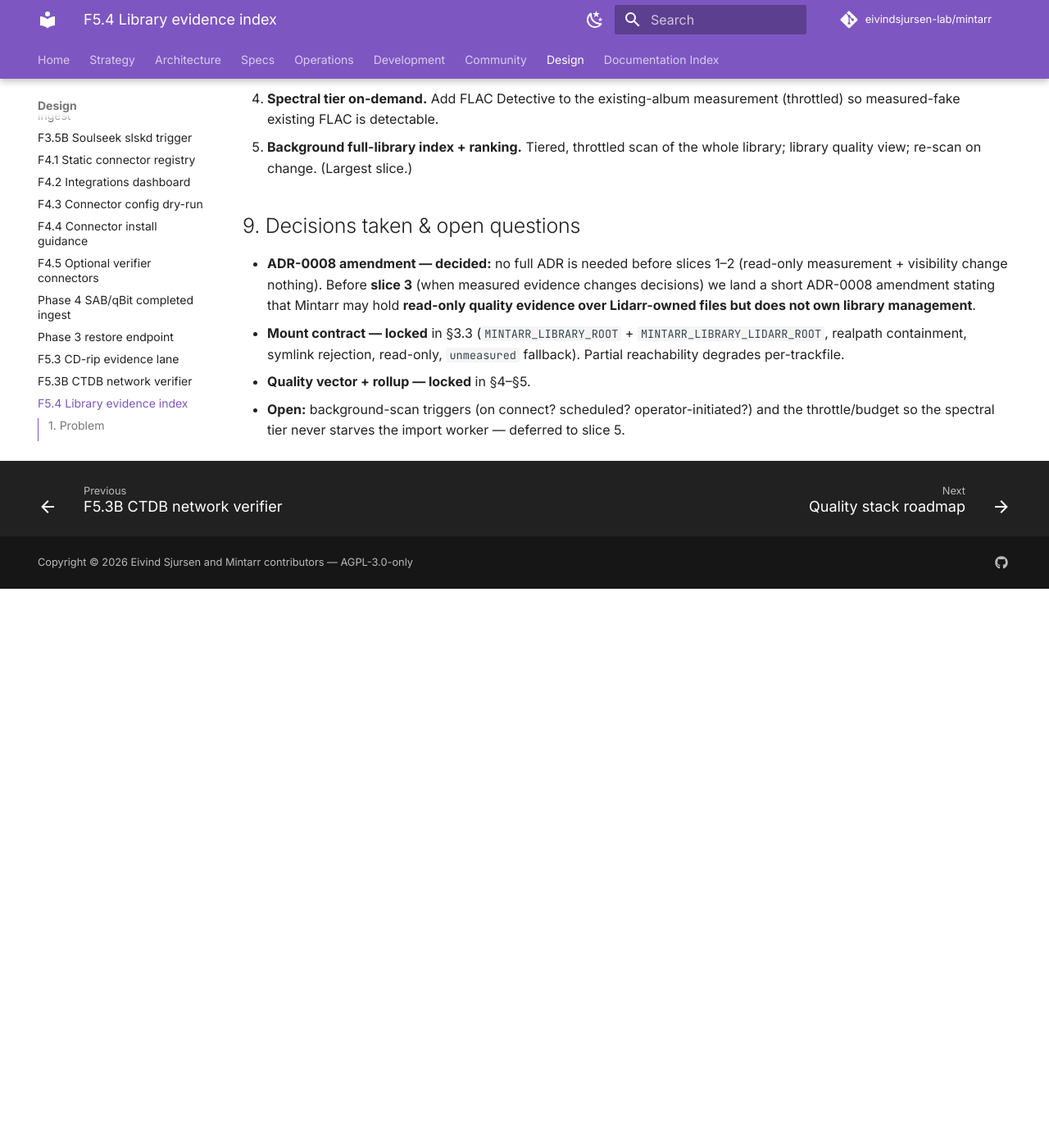
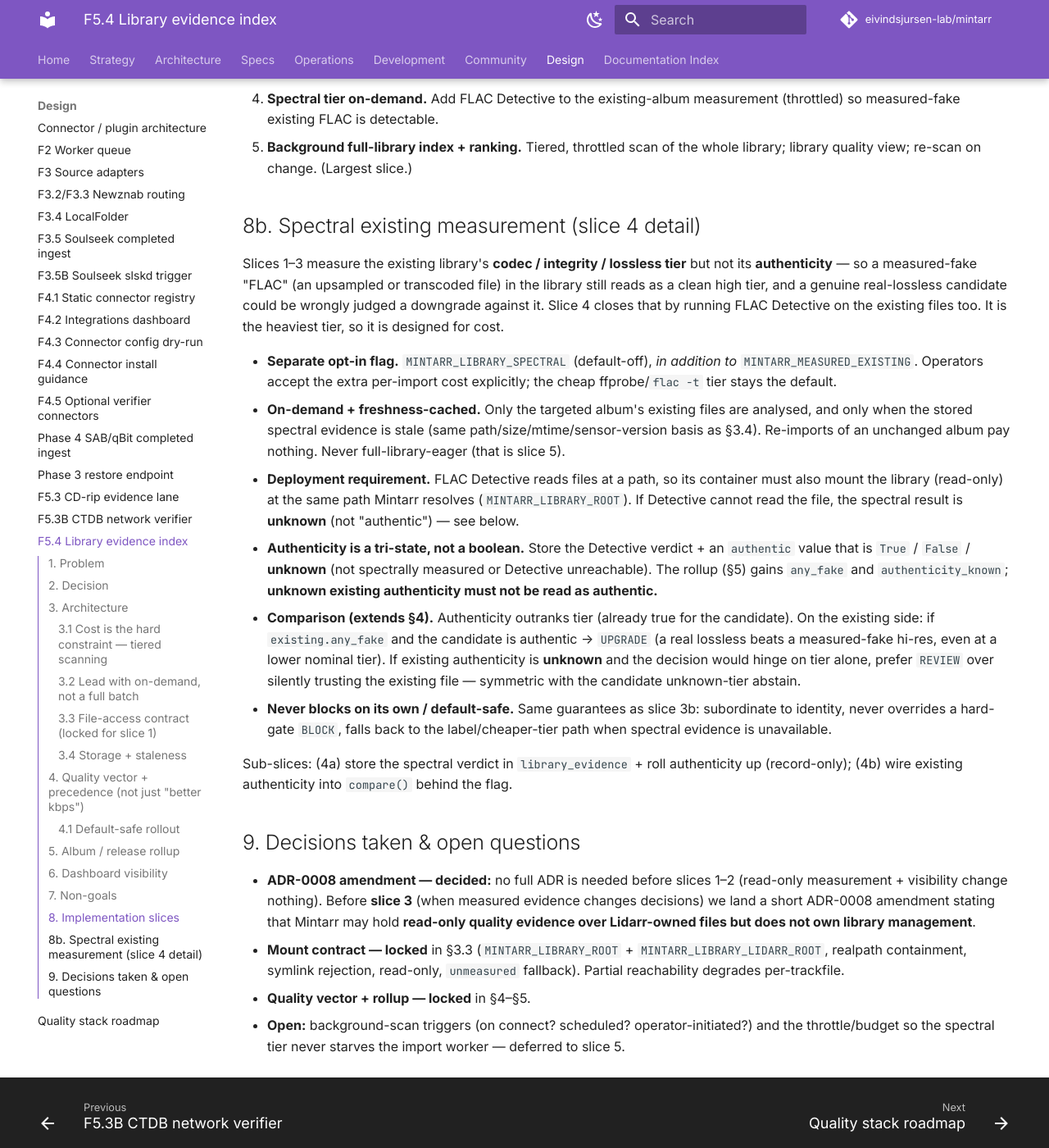
Before and after one commit to VectorOfDoubt/mintarr, an MkDocs documentation site: the page built from docs/design/F5.4_LIBRARY_EVIDENCE_INDEX.md, in a window 1280 px wide and 1400 px high, scrolled down 4523 px. Shown: the whole window at 82% size. Built offline with MkDocs 1.6.1 and Material for MkDocs 9.7.7, drawn with Linux system fonts in a browser that asks for light colours; comment, search, counter and statistics services are not loaded; before the commit the page ends 5241 px from its top, so only the background shows below that.

Commit message:
docs: design the spectral existing measurement (f5.4 slice 4)
Add §8b: how slice 4 runs FLAC Detective on existing library files so a
measured-fake library "FLAC" is detectable. Designs for cost (separate
default-off MINTARR_LIBRARY_SPECTRAL flag, on-demand + freshness-cached, never
full-library-eager), the deployment requirement (Detective must mount the
library read-only at the resolved path), tri-state authenticity (true/false/
unknown — unknown must not read as authentic), and the §4 comparison extension
(existing any_fake + authentic candidate -> upgrade; unknown existing
authenticity -> prefer review). Sub-slices 4a (record-only) + 4b (wire compare).

Co-Authored-By: Claude Opus 4.8 <noreply@anthropic.com>

```diff
--- a/docs/design/F5.4_LIBRARY_EVIDENCE_INDEX.md
+++ b/docs/design/F5.4_LIBRARY_EVIDENCE_INDEX.md
@@ -196,6 +196,45 @@ measured codec/bit depth/sample rate/spectral verdict, not a bare label.
 5. **Background full-library index + ranking.** Tiered, throttled scan of the
    whole library; library quality view; re-scan on change. (Largest slice.)
 
+## 8b. Spectral existing measurement (slice 4 detail)
+
+Slices 1–3 measure the existing library's **codec / integrity / lossless tier**
+but not its **authenticity** — so a measured-fake "FLAC" (an upsampled or
+transcoded file) in the library still reads as a clean high tier, and a genuine
+real-lossless candidate could be wrongly judged a downgrade against it. Slice 4
+closes that by running FLAC Detective on the existing files too. It is the
+heaviest tier, so it is designed for cost.
+
+- **Separate opt-in flag.** `MINTARR_LIBRARY_SPECTRAL` (default-off), *in addition
+  to* `MINTARR_MEASURED_EXISTING`. Operators accept the extra per-import cost
+  explicitly; the cheap ffprobe/`flac -t` tier stays the default.
+- **On-demand + freshness-cached.** Only the targeted album's existing files are
+  analysed, and only when the stored spectral evidence is stale (same
+  path/size/mtime/sensor-version basis as §3.4). Re-imports of an unchanged album
+  pay nothing. Never full-library-eager (that is slice 5).
+- **Deployment requirement.** FLAC Detective reads files at a path, so its
+  container must also mount the library (read-only) at the same path Mintarr
+  resolves (`MINTARR_LIBRARY_ROOT`). If Detective cannot read the file, the
+  spectral result is **unknown** (not "authentic") — see below.
+- **Authenticity is a tri-state, not a boolean.** Store the Detective verdict +
+  an `authentic` value that is `True` / `False` / **unknown** (not spectrally
+  measured or Detective unreachable). The rollup (§5) gains `any_fake` and
+  `authenticity_known`; **unknown existing authenticity must not be read as
+  authentic.**
+- **Comparison (extends §4).** Authenticity outranks tier (already true for the
+  candidate). On the existing side: if `existing.any_fake` and the candidate is
+  authentic → `UPGRADE` (a real lossless beats a measured-fake hi-res, even at a
+  lower nominal tier). If existing authenticity is **unknown** and the decision
+  would hinge on tier alone, prefer `REVIEW` over silently trusting the existing
+  file — symmetric with the candidate unknown-tier abstain.
+- **Never blocks on its own / default-safe.** Same guarantees as slice 3b:
+  subordinate to identity, never overrides a hard-gate `BLOCK`, falls back to the
+  label/cheaper-tier path when spectral evidence is unavailable.
+
+Sub-slices: (4a) store the spectral verdict in `library_evidence` + roll
+authenticity up (record-only); (4b) wire existing authenticity into `compare()`
+behind the flag.
+
 ## 9. Decisions taken & open questions
 
 - **ADR-0008 amendment — decided:** no full ADR is needed before slices 1–2
```
